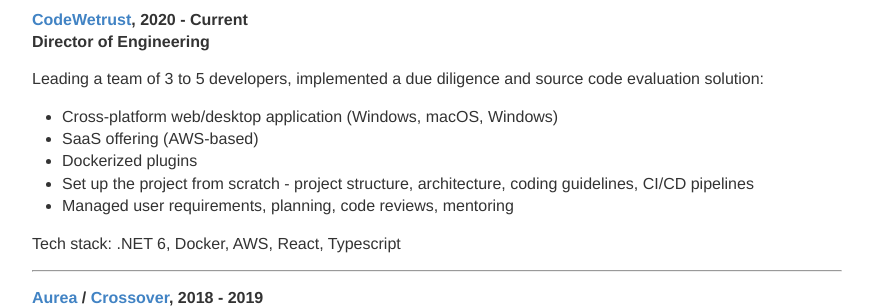
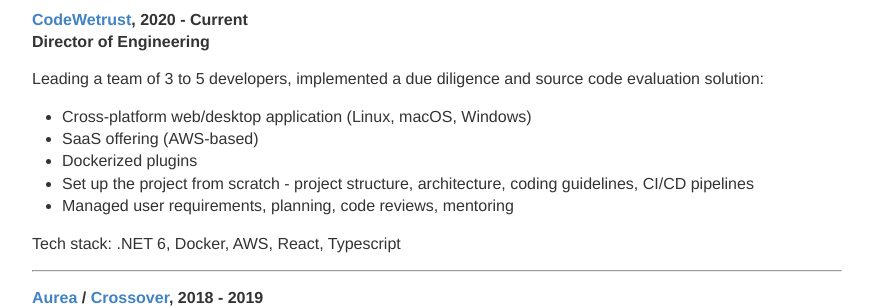
Before and after one commit to ptupitsyn/ptupitsyn.github.io, a Jekyll site: the page built from ptupitsyn_resume.md, in a window 1280 px wide and 900 px high, scrolled down 960 px. Shown: the part 152-460 px from the top of the window, without its empty margins (203-1076 px from the left). Built offline with Jekyll 4.4.1, drawn with Linux system fonts in a browser that asks for light colours.

Commit message:
Fix typo in resume

```diff
--- a/ptupitsyn_resume.md
+++ b/ptupitsyn_resume.md
@@ -49,7 +49,7 @@
 **Director of Engineering**
 
 Leading a team of 3 to 5 developers, implemented a due diligence and source code evaluation solution:
-- Cross-platform web/desktop application (Windows, macOS, Windows)
+- Cross-platform web/desktop application (Linux, macOS, Windows)
 - SaaS offering (AWS-based)
 - Dockerized plugins
 - Set up the project from scratch - project structure, architecture, coding guidelines, CI/CD pipelines
```
